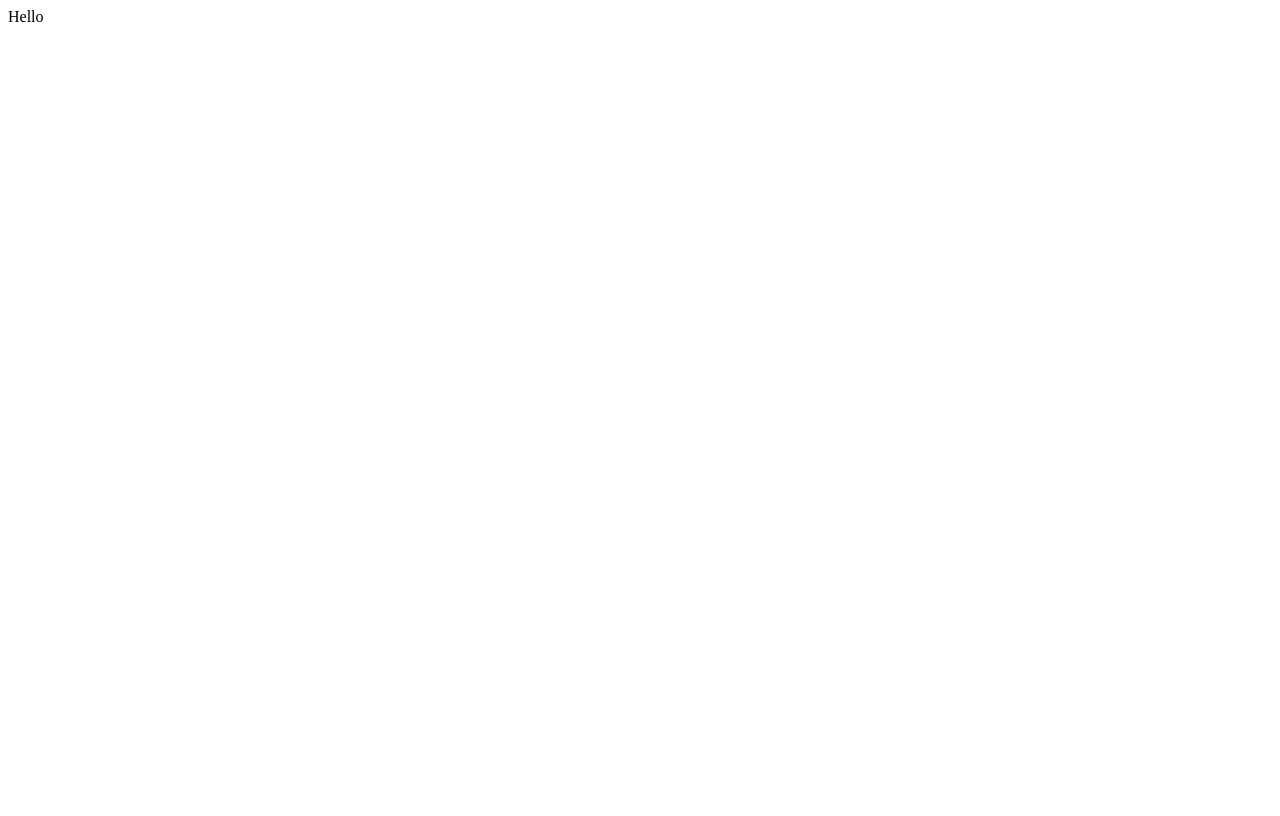
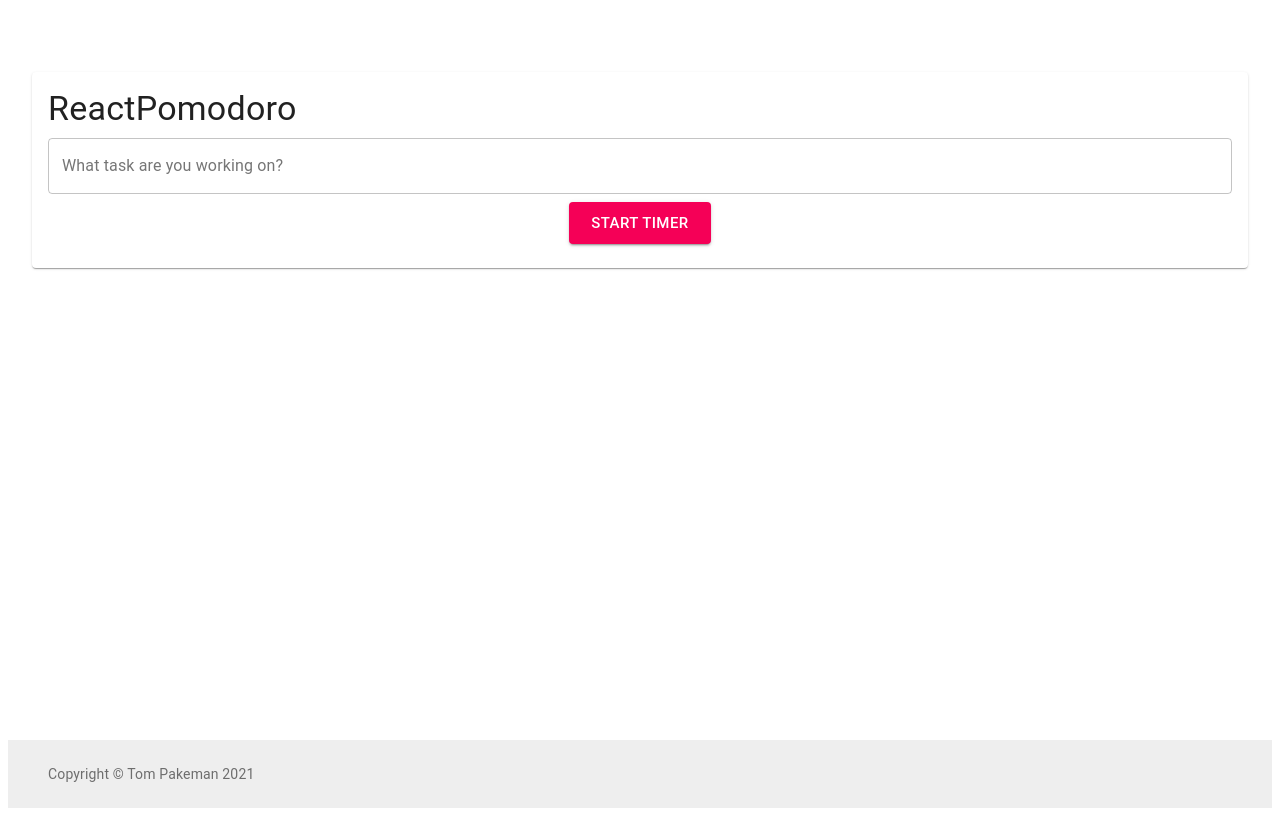
Before and after one commit to tpakeman/project_time_tracking, a React app: page / in a window 1280 px wide. Built offline with nearby package versions, Linux system fonts and the light colour scheme; the HTML template or start-up script is replaced by a standard one.

Commit message:
bare bones

```diff
--- a/package.json
+++ b/package.json
@@ -11,6 +11,8 @@
     "build": "export BABEL_ENV=build && webpack --mode=production --config webpack.config.js"
   },
   "dependencies": {
+    "@material-ui/core": "^4.11.3",
+    "@material-ui/icons": "^4.11.2",
     "react": "^17.0.2",
     "react-dom": "^17.0.2",
     "styled-components": "^5.2.1"
--- a/src/App.js
+++ b/src/App.js
@@ -1,7 +1,49 @@
 import React from 'react'
+import Container from '@material-ui/core/Container'
+import { PomodoroMain } from './Pomodoro/Timer'
+import { makeStyles } from '@material-ui/core/styles'
+import Typography from '@material-ui/core/Typography';
 
-export const App = () => {
+const useStyles = makeStyles((theme) => ({
+    appContainer: {
+        display: 'flex',
+        flexDirection: 'column',
+        minHeight: '100vh'
+    },
+    main: {
+      marginTop: theme.spacing(8),
+      marginBottom: theme.spacing(2),
+    },
+    footer: {
+      padding: theme.spacing(3, 2),
+      marginTop: 'auto',
+      backgroundColor:
+        theme.palette.type === 'light' ? theme.palette.grey[200] : theme.palette.grey[800],
+    },
+  }));
+
+
+  const Copyright = () => {
+    const curYear = new Date().getFullYear();
     return (
-        <div>Hello</div>
+        <Typography variant="body2" color="textSecondary">Copyright © Tom Pakeman {curYear}</Typography>
+    )
+  }
+
+
+  export const App = () => {
+    const classes = useStyles();
+    return (
+        <div id="app-container" className={classes.appContainer}>
+            <Container component='main' className={classes.main} maxWidth="m">
+                <PomodoroMain/>
+            </Container>
+            <footer className={classes.footer}>
+                <Container maxWidth="m">
+                    <Typography variant="body1"></Typography>
+                    <Copyright />
+                </Container>
+            </footer>
+        </div>
     )
 }
--- /dev/null
+++ b/src/Pomodoro/Timer.js
@@ -0,0 +1,86 @@
+import React, { useState } from 'react'
+import Card from '@material-ui/core/Card'
+import TextField from '@material-ui/core/TextField'
+import Typography from '@material-ui/core/Typography';
+import Button from '@material-ui/core/Button';
+import Box from '@material-ui/core/Box';
+import { makeStyles } from '@material-ui/core/styles';
+const TIMEINTERVAL = 1000; // ms
+const useStyles = makeStyles((theme) => ({
+    cardTimer: {
+        display: 'flex',
+        flexDirection: 'column',
+        padding: theme.spacing(2)
+    },
+    taskInput: {
+        padding: theme.spacing(1)
+    },
+    cardHeader: {
+        paddingBottom: theme.spacing(1)
+    }
+  }));
+
+
+const Task = () => {
+    return (
+        <TextField id="outlined-basic" label="What task are you working on?" variant="outlined" />
+    )
+}
+
+const ButtonMain = (props) => {
+    // TO DO --> https://www.digitalocean.com/community/tutorials/react-countdown-timer-react-hooks
+    const [isRunning, setIsRunning] = useState(false)
+    const [displayTime, setDisplayTime] = useState(undefined)
+    const handleClick = () => {
+        setIsRunning(() => !isRunning)
+        startTimer()
+        props.handleClick()
+    }
+
+    return (
+        <Box padding={0, 1} mx='auto'>
+        <Button
+            variant='contained'
+            color='secondary'
+            size='large'
+            onClick={handleClick}
+            disabled={isRunning} // Replace with timer ticking down
+        >
+            {isRunning ? displayTime : 'Start Timer'}
+        </Button>
+        </Box>
+    )
+}
+
+const ButtonSecondary = (props) => {
+    return (
+        <Box padding={0, 1} display='flex' flexDirection='row' justifyContent='space-around'>
+            <Button variant='outlined'>Pause</Button>
+            <Button variant='outlined'>Stop</Button>
+            <Button variant='outlined'>Next</Button>
+        </Box>
+    )
+}
+
+export const PomodoroMain = () => {
+    const [isRunning, setIsRunning] = useState(false)
+    const classes = useStyles();
+
+    const handleMainButtonClick = () => {
+        setIsRunning(() => !isRunning)
+    }
+
+    return (
+        <Card className={classes.cardTimer} mx='auto'>
+            <Box className={classes.cardHeader}>
+                <Typography component="h1" variant="h4">ReactPomodoro</Typography>
+            </Box>
+            <Task className={classes.taskInput}/>
+            <ButtonMain
+                handleClick={handleMainButtonClick}
+                totalTime={25}
+            />
+            {isRunning && <ButtonSecondary/>}
+        </Card>
+    )
+}
--- a/src/index.js
+++ b/src/index.js
@@ -3,7 +3,6 @@ import ReactDOM from 'react-dom'
 import { App } from './App'
 
 window.addEventListener('DOMContentLoaded', async (e) => {
-    const root = document.createElement('div');
-    document.body.appendChild(root);
+    const root = document.getElementById('root');
     ReactDOM.render(<App />, root);
 });
```
Also changed, not shown: 2 other files (tests, documents, lock files or other folders).
